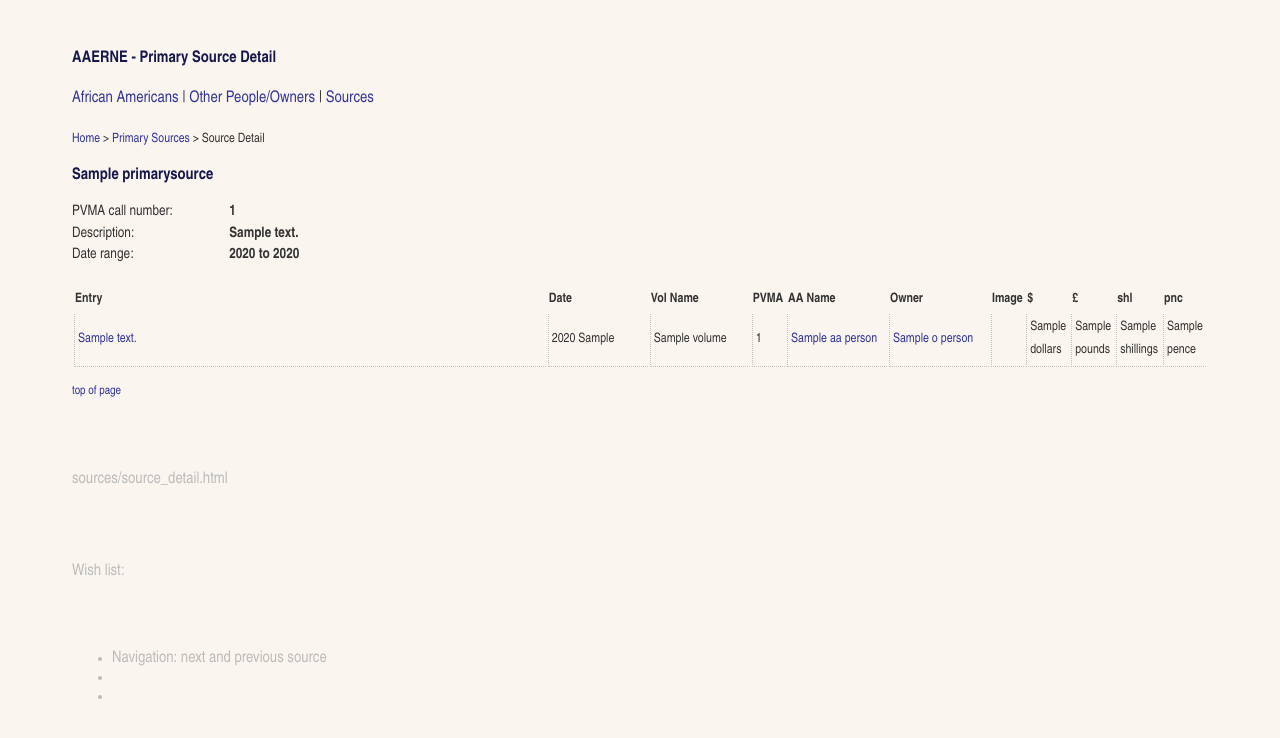
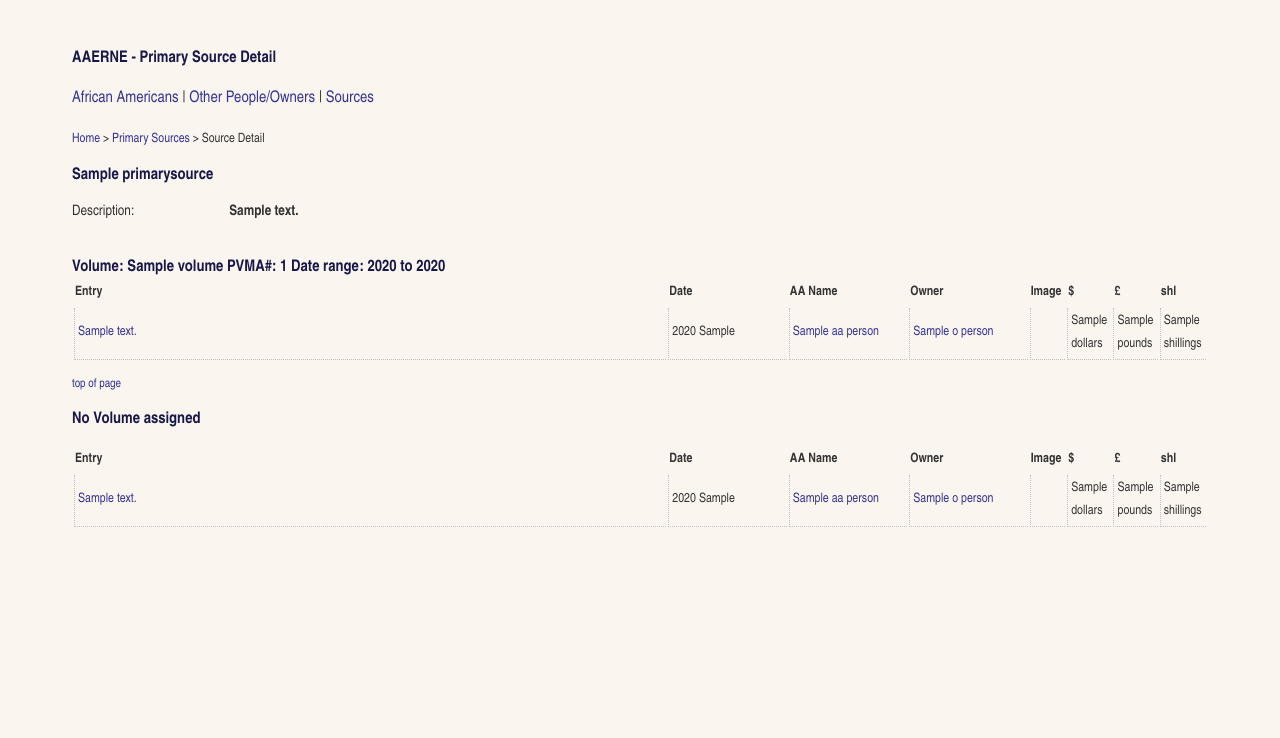
Before and after one commit to DigitalGizmo/aane_project, a Django app: template aane/templates/sources/source_detail.html in a window 1280 px wide. Shown: the top 738 px of the page. Run offline with Django 3.2, Linux system fonts and the light colour scheme; the template is opened without the code that fills it: most values are stand-ins (such as "Sample title", 1, 10 or a date in 2020).

Commit message:
entries under volume headings

```diff
--- a/aane/local_static/common/aane_style.css
+++ b/aane/local_static/common/aane_style.css
@@ -74,3 +74,10 @@ nav ul	{
 .source-volumes {
 	line-height: 1.2em;
 }
+
+.volume-heading {
+	margin-bottom: .5em;
+	padding: none;
+	margin: none;
+	margin-block-end: .1em;
+}
--- a/aane/templates/people/aaperson_entries.html
+++ b/aane/templates/people/aaperson_entries.html
@@ -59,7 +59,7 @@
 				<a href="/sources/entry/{{entry.id}}/">{{ entry.entry_text|safe }}</a>
 			</td>
 			<td class="medlrg"><em>{{ entry.primary_source }}</em></td>
-			<td class="medplus">{{ entry.volume.title }}</td>
+			<td class="medlrg">{{ entry.volume.title }}</td>
 			<td class="med">{% firstof entry.low_year "--" %}
 			{% if entry.low_month %} {{ entry.get_low_month_display }}{% endif %}
 			{% if entry.low_day %} {{ entry.low_day }}{% endif %}
--- a/aane/templates/sources/source_detail.html
+++ b/aane/templates/sources/source_detail.html
@@ -13,19 +13,19 @@
 
 	<h3>{{ primarysource.title|safe }}</h3>
 	<dl>
-		<dt>PVMA call number:</dt><dd>{{ primarysource.pvma_call_num }}</dd>
+		{% comment %} <dt>PVMA call number:</dt><dd>{{ primarysource.pvma_call_num }}</dd> {% endcomment %}
 		<dt>Description:</dt><dd>{{ primarysource.description }}</dd>
-		<dt>Date range:</dt>
+		{% comment %} <dt>Date range:</dt>
 		<dd>
 			{% firstof primarysource.year_start "--" %} to
 			{% firstof primarysource.year_end "--" %}
-		</dd>
+		</dd> {% endcomment %}
 	</dl>
 	<br clear="left">
-	<table>
+
+	{% comment %} All entries in source with volume listed in a column {% endcomment %}
+	{% comment %} <table>
 		<tr>
-			<!-- <th>Edit</th> -->
-			{% comment %} <th>detail</th> {% endcomment %}
 			<th>Entry</th>
 			<th>Date</th>
 			<th>Vol Name</th>
@@ -40,9 +40,6 @@
 		</tr>
 		{% for entry in primarysource.sourceentry_set.all %}
 		<tr>
-			<!-- <td><a href="{ url 'sources:entry_update' entry.id }">edit</a></td> -->
-			<!-- <td class="sm"><a href="/admin/sources/sourceentry/{{entry.id}}/" target="admin">edit</a></td> -->
-			{% comment %} <td class="sm"><a href="/sources/entry/{{entry.id}}/">detail</a></td> {% endcomment %}
 			<td class="xlrg">
 				<a href="/sources/entry/{{entry.id}}/">{{ entry.entry_text|safe }}</a>
 			</td>
@@ -91,13 +88,142 @@
 		{% endfor %}
 	</table>
 	<p class="small"><a href="#top">top of page</a></p>
-<p class="faint">sources/source_detail.html</p>
-<p class="faint">Wish list:</p>
-<ul class="faint">
-	<li>Navigation: next and previous source</li>
-	<li></li>
-	<li></li>
-</ul>
+	 {% endcomment %}
+
+	{% comment %} Experimental Volume Headings {% endcomment %}
+
+	{% for volume in primarysource.volume_set.all %}
+		<h3 class="volume-heading">
+			Volume: {{ volume.title }} PVMA#: {%  firstof volume.other_accession_num "-" %}
+			Date range:
+				{% firstof volume.year_start "--" %} to
+				{% firstof volume.year_end "--" %}
+		</h3>
+
+		<table>
+			<tr>
+				<th>Entry</th>
+				<th>Date</th>
+				<th>AA Name</th>
+				<th>Owner</th>
+				<th>Image</th>
+				<th>$</th>
+				<th>&pound;</th>
+				<th>shl</th>
+			</tr>
+			{% for entry in volume.sourceentry_set.all %}
+			<tr>
+				<td class="xlrg">
+					<a href="/sources/entry/{{entry.id}}/">{{ entry.entry_text|safe }}</a>
+				</td>
+				<td class="medplus">{% firstof entry.low_year "--" %}
+					{% if entry.low_month %} {{ entry.get_low_month_display }}{% endif %}
+					{% if entry.low_day %} {{ entry.low_day }}{% endif %}
+				</td>
+				<td class="medplus">
+					{% if entry.aa_person %}
+						{% if entry.aa_person.known_status == 1 %}<strong>{% endif %}
+						<a href="/people/aaperson/entries/{{ entry.aa_person.id }}/">{{ entry.aa_person.name }}</a>
+						{% if entry.aa_person.known_status == 1 %}</strong>{% endif %}
+
+					{% else %}
+						<span class="faint">{{ entry.name_note }}</span>
+					{% endif %}
+				</td>
+				<td class="medplus">
+					{% if entry.o_person %}
+						<a href="/people/operson/{{ entry.o_person.id }}/">{{ entry.o_person.name }}</a></td>
+					{% else %}
+						<span class="faint">Free</span>
+					{% endif %}
+				</td>
+				<td class="sm">
+					{% if entry.image_status > 5 %} &check; {% endif %}
+					{% if entry.image_status > 6 %} &check; {% endif %}
+				</td>
+				<td class="xsm">
+					{% if entry.dollars %} {{ entry.dollars }}{% endif %}
+				</td>
+				<td class="xsm">
+					{% if entry.pounds %} {{ entry.pounds }}{% endif %}
+				</td>
+				<td class="xsm">
+					{% if entry.shillings %} {{ entry.shillings }}{% endif %}
+				</td>
+			</tr>
+			{% endfor %}
+		</table>
+		<p class="small"><a href="#top">top of page</a></p>
+
+
+	{% endfor %}
+
+	<h3>No Volume assigned </h3>
+
+	<table>
+		<tr>
+			<th>Entry</th>
+			<th>Date</th>
+			<th>AA Name</th>
+			<th>Owner</th>
+			<th>Image</th>
+			<th>$</th>
+			<th>&pound;</th>
+			<th>shl</th>
+		</tr>
+		{% for entry in entries_no_vol %}
+		<tr>
+			<td class="xlrg">
+				<a href="/sources/entry/{{entry.id}}/">{{ entry.entry_text|safe }}</a>
+			</td>
+			<td class="medplus">{% firstof entry.low_year "--" %}
+				{% if entry.low_month %} {{ entry.get_low_month_display }}{% endif %}
+				{% if entry.low_day %} {{ entry.low_day }}{% endif %}
+			</td>
+			<td class="medplus">
+				{% if entry.aa_person %}
+					{% if entry.aa_person.known_status == 1 %}<strong>{% endif %}
+					<a href="/people/aaperson/entries/{{ entry.aa_person.id }}/">{{ entry.aa_person.name }}</a>
+					{% if entry.aa_person.known_status == 1 %}</strong>{% endif %}
+
+				{% else %}
+					<span class="faint">{{ entry.name_note }}</span>
+				{% endif %}
+			</td>
+			<td class="medplus">
+				{% if entry.o_person %}
+					<a href="/people/operson/{{ entry.o_person.id }}/">{{ entry.o_person.name }}</a></td>
+				{% else %}
+					<span class="faint">Free</span>
+				{% endif %}
+			</td>
+			<td class="sm">
+				{% if entry.image_status > 5 %} &check; {% endif %}
+				{% if entry.image_status > 6 %} &check; {% endif %}
+			</td>
+			<td class="xsm">
+				{% if entry.dollars %} {{ entry.dollars }}{% endif %}
+			</td>
+			<td class="xsm">
+				{% if entry.pounds %} {{ entry.pounds }}{% endif %}
+			</td>
+			<td class="xsm">
+				{% if entry.shillings %} {{ entry.shillings }}{% endif %}
+			</td>
+		</tr>
+		{% endfor %}
+	</table>
+
+
+	{% comment %} {% endfor %} {% endcomment %}
+
+	{% comment %} <p class="faint">sources/source_detail.html</p>
+	<p class="faint">Wish list:</p>
+	<ul class="faint">
+		<li>Navigation: next and previous source</li>
+		<li></li>
+		<li></li>
+	</ul> {% endcomment %}
 
 
 {% endblock content %}
```
Also changed, not shown: aane/sources/views.py (+18 -0 lines), aane/templates/sources/index.html (+1 -22 lines).
